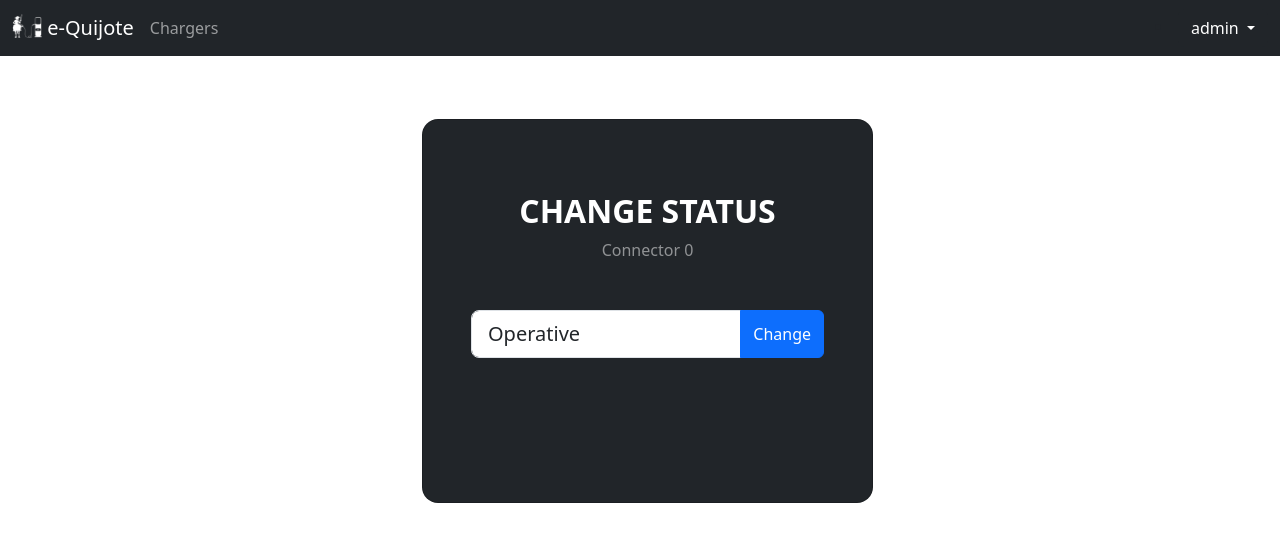
After one commit to PabloTToledano/OCPP-Honeypot, a Flask app: page /status in a window 1280 px wide. The commit adds this page. Shown: the top 550 px of the page. Run offline with Flask 3, Linux system fonts and the light colour scheme; a user stored in the database is signed in.

Commit message:
ChangeAvailability

```diff
--- a/BackendHttp/CSMS.py
+++ b/BackendHttp/CSMS.py
@@ -367,6 +367,12 @@ class ChargePoint(cp):
         request = call.UpdateFirmwarePayload(request_id, firmware=firmware)
         return await self.call(request)
 
+    async def send_change_availability(
+        self, operational_status: str, evse: dict | None = None
+    ):
+        request = call.ChangeAvailabilityPayload(operational_status, evse)
+        return await self.call(request)
+
 
 async def on_connect(websocket, path):
     """For every new charge point that connects, create a ChargePoint
--- a/FrontHttp/app.py
+++ b/FrontHttp/app.py
@@ -132,21 +132,47 @@ def charger():
 
     for connector in json_data[charger_id].get("connectors"):
         status = json_data[charger_id]["connectors"][connector]
-        if status == "Reserved":
-            color = "bg-danger"
-            button_text = "Cancel reservation"
-            url = f"cancelreservation?id={charger_id}&connector={connector}"
-        else:
-            color = "bg-success"
-            button_text = "Make reservation"
-            url = f"reserve?id={charger_id}&connector={connector}"
+        match status:
+            case "Reserved":
+                color = "bg-warning"
+                buttons = [
+                    {
+                        "button_text": "Cancel reservation",
+                        "url": f"cancelreservation?id={charger_id}&connector={connector}",
+                    },
+                    {
+                        "button_text": "Change Status",
+                        "url": f"status?id={charger_id}&connector={connector}",
+                    },
+                ]
+            case "Available":
+                color = "bg-success"
+                buttons = [
+                    {
+                        "button_text": "Make reservation",
+                        "url": f"reserve?id={charger_id}&connector={connector}",
+                    },
+                    {
+                        "button_text": "Change Status",
+                        "url": f"status?id={charger_id}&connector={connector}",
+                    },
+                ]
+            case "Unavailable":
+                color = "bg-danger"
+                buttons = [
+                    {
+                        "button_text": "Change Status",
+                        "url": f"status?id={charger_id}&connector={connector}",
+                    }
+                ]
+                button_text = "Make reservation"
+                url = f"status?id={charger_id}&connector={connector}"
         items.append(
             {
                 "color": color,
                 "name": f"Connector {connector}",
                 "reverse_status": status,
-                "url": url,
-                "button_text": button_text,
+                "buttons": buttons,
             }
         )
 
@@ -158,6 +184,32 @@ def charger():
 class DateForm(Form):
     dt = DateField("DatePicker", format="%Y-%m-%d")
     tp = TimeField("TimePicker")
+
+
+@app.route("/status")
+@login_required
+def status():
+    charger_id = request.args.get("id", type=str)
+    connector = request.args.get("connector", default="0", type=str)
+    args = {"charger_id": charger_id, "connector": connector}
+
+    return render_template("status.html", args=args, current_user=current_user)
+
+
+@app.route("/status", methods=["POST"])
+@login_required
+def status_post():
+    charger_id = request.args.get("id", type=str)
+    connector = request.args.get("connector", default="0", type=str)
+    args = {"charger_id": charger_id, "connector": connector}
+    app.logger.info(request.form)
+    new_status = request.form["inputStatus"]
+
+    url = f"http://{host_backend}:8080/status"
+    json = {"id": charger_id, "connectorId": connector, "operationalStatus": new_status}
+    response = requests.post(url, json=json)
+
+    return redirect(f"/charger?id={charger_id}")
 
 
 @app.route("/update")
--- a/FrontHttp/templates/displaymessages.html
+++ b/FrontHttp/templates/displaymessages.html
@@ -40,13 +40,16 @@
                                 <td>{{ msg.id|safe }}</td>
                                 <td>{{ msg.message.content|safe }}</td>
                                 <td>
+
                                     <div class="btn-group">
                                         <a href="/updatedisplaymessage?id={{ charger.id }}&msgId={{ msg.id }}"
                                             class="btn btn-secondary btn-sm active" role="button"
                                             aria-pressed="true">Edit</a>
+                                        {% if msgs|length > 1 %}
                                         <a href="/deletedisplaymessage?id={{ charger.id }}&msgId={{ msg.id }}"
                                             class="btn btn-danger btn-sm active" role="button"
                                             aria-pressed="true">Delete</a>
+                                        {% endif %}
                                     </div>
                                 </td>
                             </tr>
--- /dev/null
+++ b/FrontHttp/templates/status.html
@@ -0,0 +1,40 @@
+{% extends "layout.html" %}
+
+{% block content %}
+
+
+<section class="vh-10 gradient-custom">
+    <div class="container py-5 h-100">
+        <div class="row d-flex justify-content-center align-items-center h-100">
+            <div class="col-12 col-md-8 col-lg-6 col-xl-5">
+                <div class="card bg-dark text-white" style="border-radius: 1rem;">
+                    <div class="card-body p-5 text-center">
+                        {% with messages = get_flashed_messages() %}
+                        {% if messages %}
+                        <div class="alert alert-danger" role="alert">
+                            {{ messages[0] }}
+                        </div>
+                        {% endif %}
+                        {% endwith %}
+                        <div class="mb-md-5 mt-md-4 pb-5">
+                            <form action="/status?id={{ args.charger_id }}&connector={{ args.connector }}"
+                                method="post">
+                                <h2 class="fw-bold mb-2 text-uppercase">Change status</h2>
+                                <p class="text-white-50 mb-5">Connector {{args.connector}}</p>
+                                <div class="input-group  ">
+                                    <select class="form-control form-control-lg" name="inputStatus" id="inputStatus">
+                                        <option value="Operative">Operative</option>
+                                        <option value="Inoperative">Inoperative</option>
+                                    </select>
+                                    <input class="btn btn-primary" type="submit" value="Change" />
+                                </div>
+                            </form>
+                        </div>
+
+                    </div>
+                </div>
+            </div>
+        </div>
+    </div>
+</section>
+{% endblock %}
```
Also changed, not shown: BackendHttp/backend.py (+12 -0 lines), BackendHttp/centralsystem.py (+9 -0 lines), ChargingStation/charging_station.py (+32 -21 lines), FrontHttp/templates/charger.html (+8 -3 lines).
